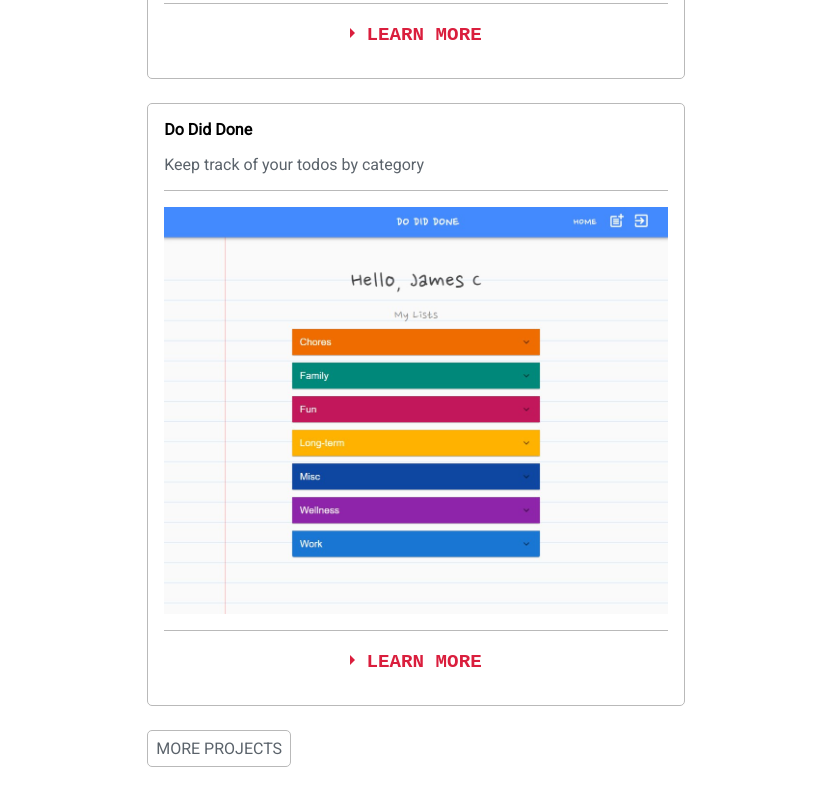
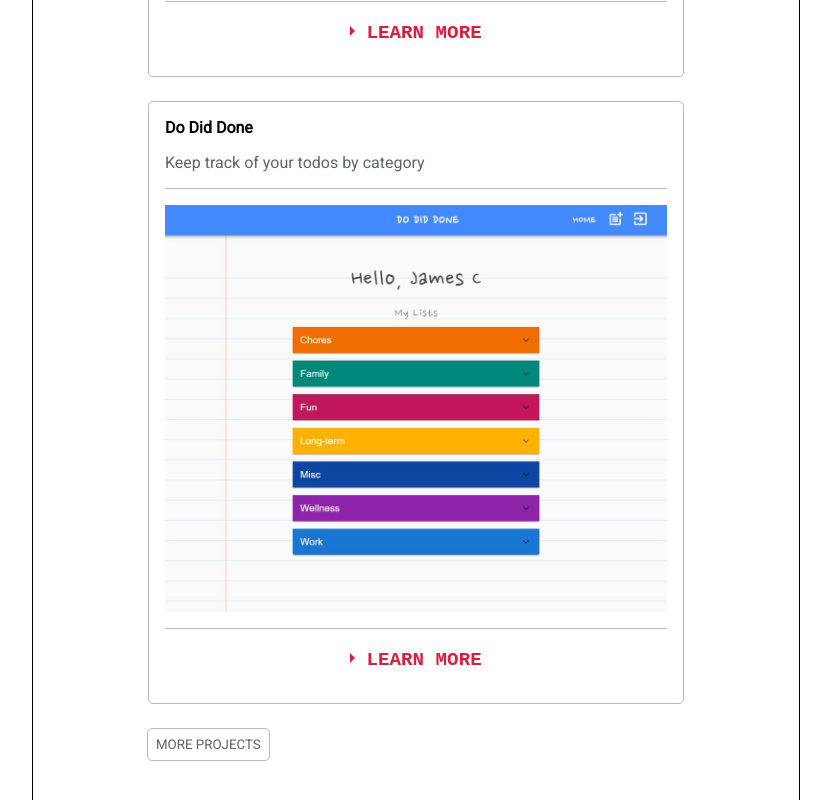
Before and after one commit to jamesncox/portfolio-v2, a React (Create React App) app: page / in a window 1280 px wide. Shown: the part 2000-2800 px from the top of the page, without its empty margins (224-1055 px from the left). Built offline with nearby package versions, Linux system fonts and the light colour scheme.

Commit message:
Update .see-more-button margin-left and font-size

```diff
--- a/src/stylesheets/App.css
+++ b/src/stylesheets/App.css
@@ -92,13 +92,14 @@ body.dark {
 .App {
     margin-left: 1rem;
     margin-right: 1rem;
-    /* border: 1px solid black; */
+    border: 1px solid black;
 }
 
 /* buttons */
 .see-more-button {
     font-family: 'Roboto', sans-serif;
-    font-size: 1rem;
+    /* font-size: 1rem; */
+    margin-left: -1px;
     background-color: var(--background-color);
     color: var(--description-color);
     border: solid 1px var(--card-border);
```
